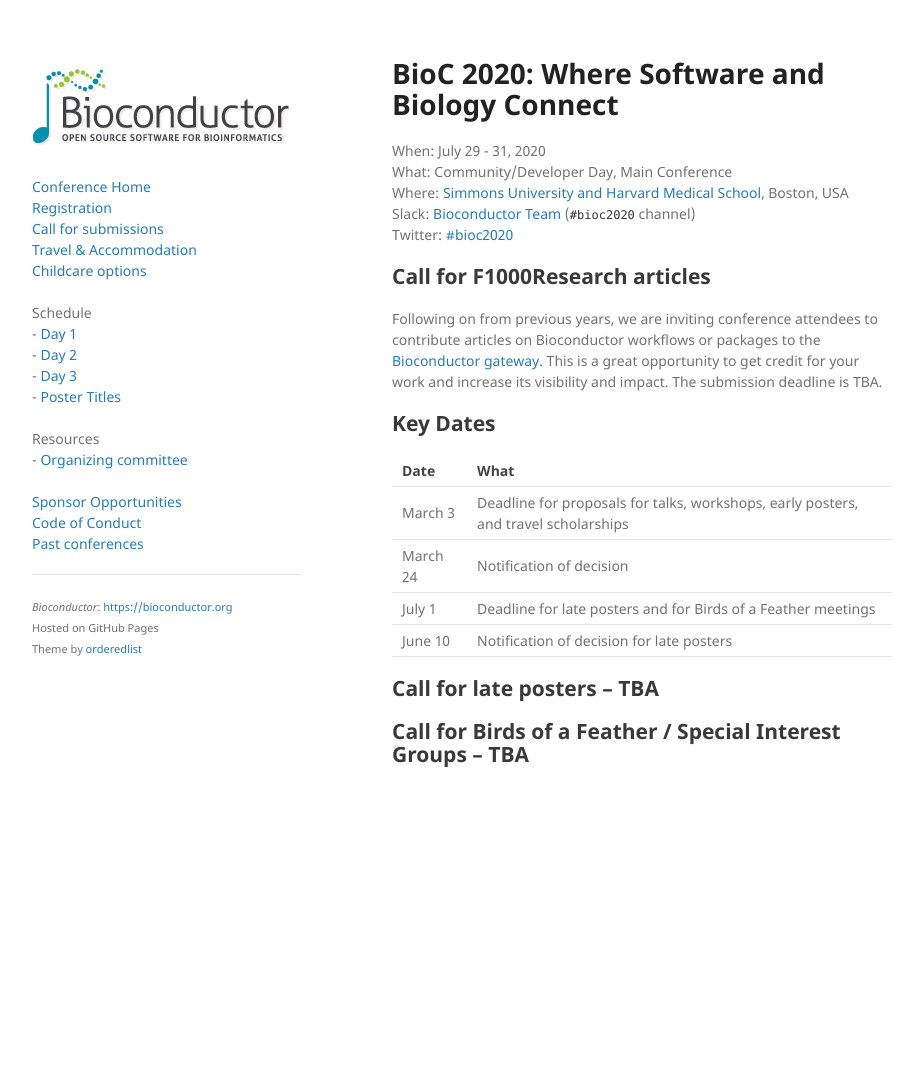
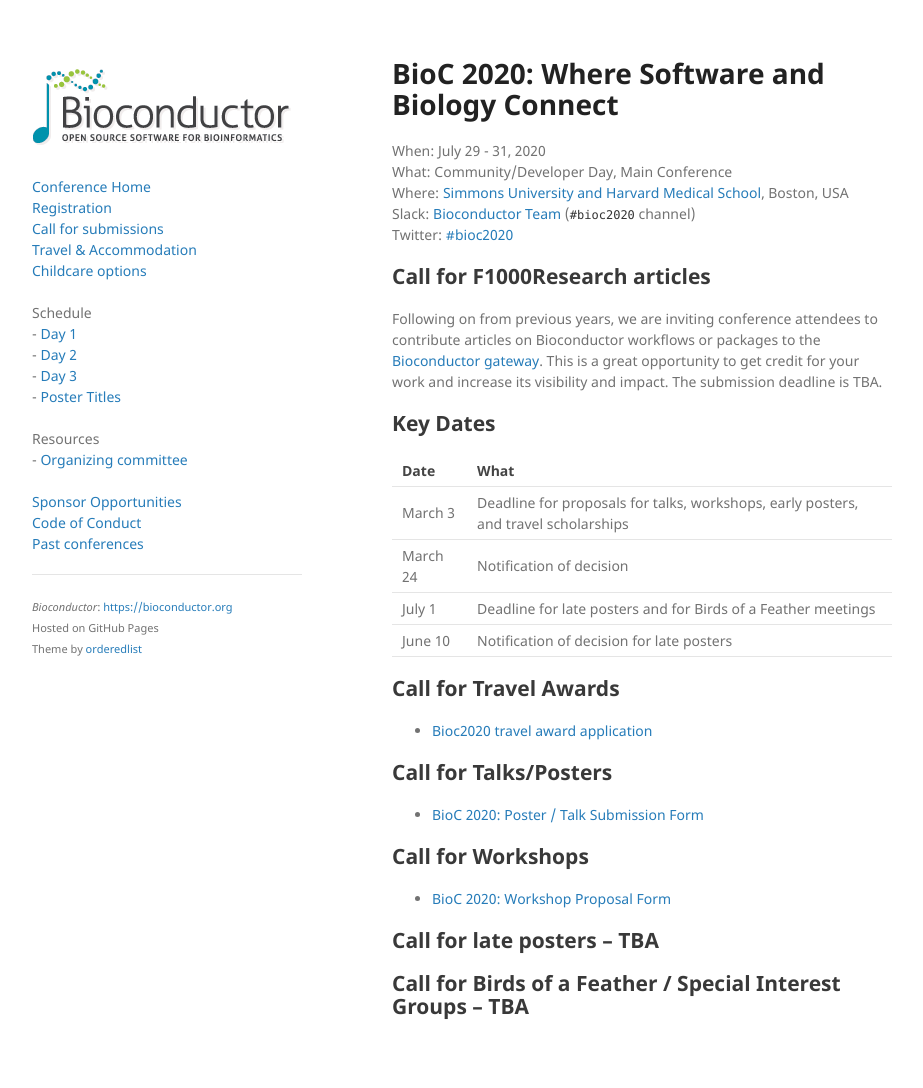
Before and after one commit to Bioconductor/BioC2020, a Jekyll site: the page built from docs/call-for-abstracts.md, in a window 1280 px wide. Shown: the whole page, without its empty margins (178-1101 px from the left). Built offline with Jekyll 4.4.1, drawn with Linux system fonts in a browser that asks for light colours; before the commit the page ends 900 px from its top, so only the background shows below that.

Commit message:
Add links to all forms

```diff
--- a/docs/call-for-abstracts.md
+++ b/docs/call-for-abstracts.md
@@ -20,6 +20,18 @@
 | July 1   | Deadline for late posters and for Birds of a Feather meetings |
 | June 10  | Notification of decision for late posters |
 
+## Call for Travel Awards
+
+- [Bioc2020 travel award application](https://docs.google.com/forms/d/e/1FAIpQLSdr__Ox7kWpTV0lwjJ7skD617HcWFQmPrJqyMpVN27darvZQg/)
+
+## Call for Talks/Posters
+
+- [BioC 2020: Poster / Talk Submission Form](https://docs.google.com/forms/d/e/1FAIpQLSfMdX7Oo3C6gDMdNhgZ2x_vkCMVCcYbmjldUvcaILQv63Hjcw/closedform)
+
+## Call for Workshops
+
+- [BioC 2020: Workshop Proposal Form](https://docs.google.com/forms/d/e/1FAIpQLSce0VNXf4j27Ftu-wbI53ibTtLJxak4zLDCXyKZDdUU9QY7Rg/closedform)
+
 ## Call for late posters -- TBA
 
 ## Call for Birds of a Feather / Special Interest Groups -- TBA
```
